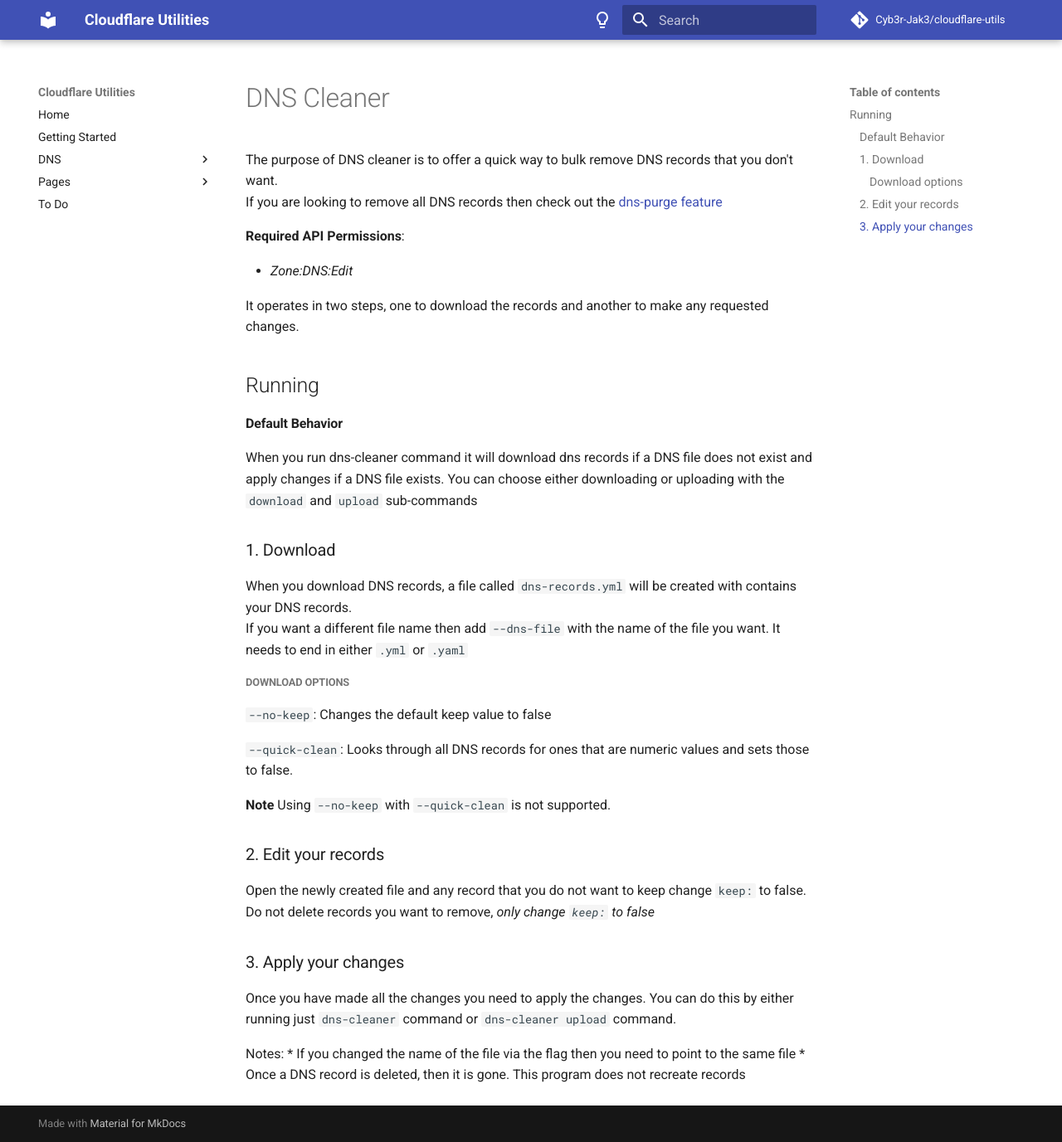
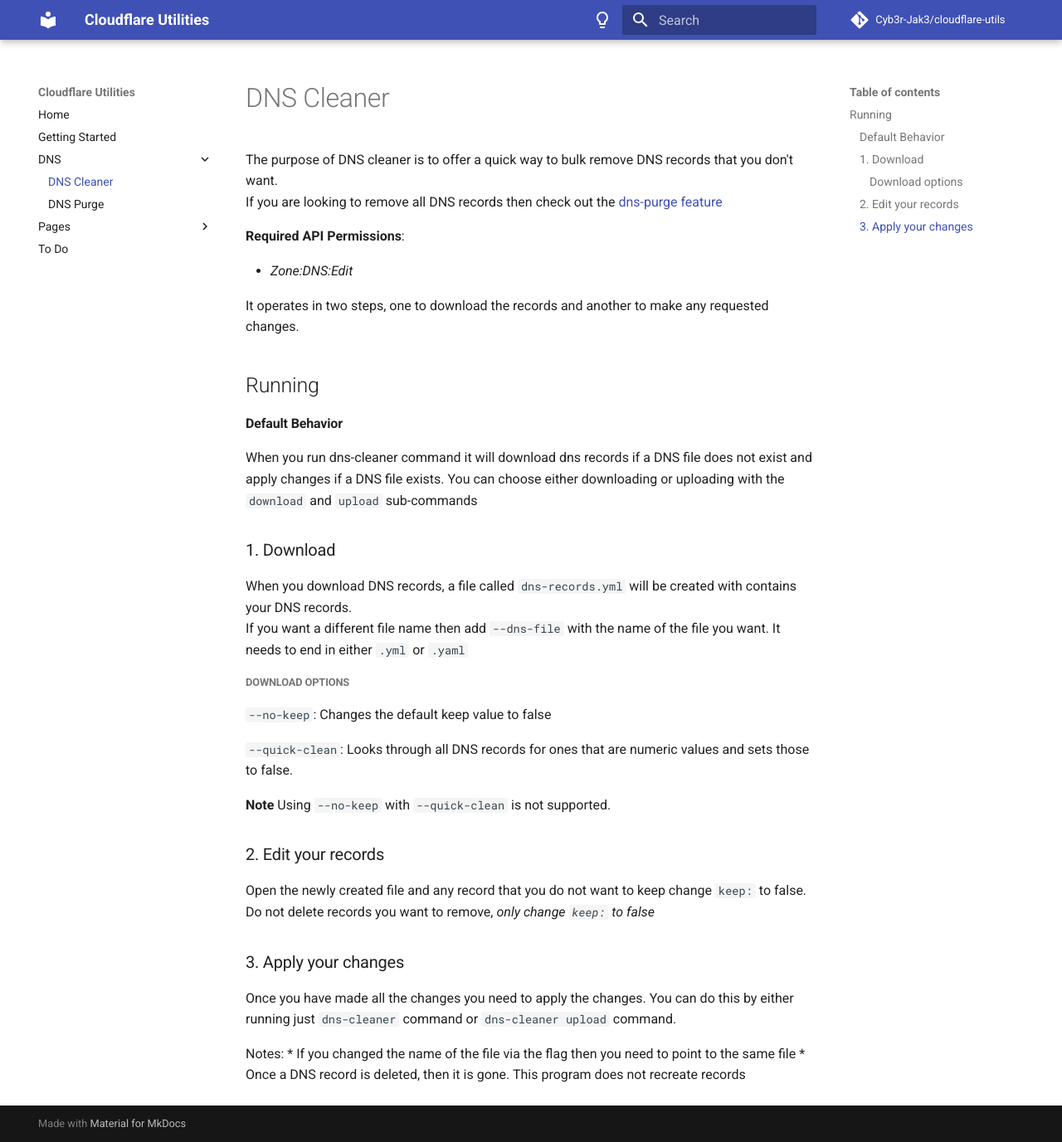
Before and after one commit to Cyb3r-Jak3/cloudflare-utils, an MkDocs documentation site: the page built from documentation/docs/dns/cleaner.md, in a window 1280 px wide and 1377 px high. Shown: the whole window at 83% size. Built offline with MkDocs 1.6.1 and Material for MkDocs 9.7.7, drawn with Linux system fonts in a browser that asks for light colours; comment, search, counter and statistics services are not loaded; part of the change alters nothing that is shown.

```diff
--- a/documentation/mkdocs.yml
+++ b/documentation/mkdocs.yml
@@ -34,7 +34,7 @@ nav:
   - Home: index.md
   - started.md
   - DNS:
-    - dns/dns-cleaner.md
+    - dns/cleaner.md
     - dns/purge.md
   - Pages:
     - pages/prune-deployments.md
@@ -45,11 +45,10 @@ markdown_extensions:
   - admonition
   - codehilite
   - meta
+  - social
   - toc:
       permalink: true
   - pymdownx.tabbed:
       alternate_style: true
-#  - pymdownx.superfences
   - pymdownx.tasklist:
       custom_checkbox: true
-#  - footnotes
--- a/documentation/requirements.txt
+++ b/documentation/requirements.txt
@@ -1,2 +1,4 @@
 mkdocs~=1.4.2
 mkdocs-material~=9.1.5
+pillow
+cairosvg
```
